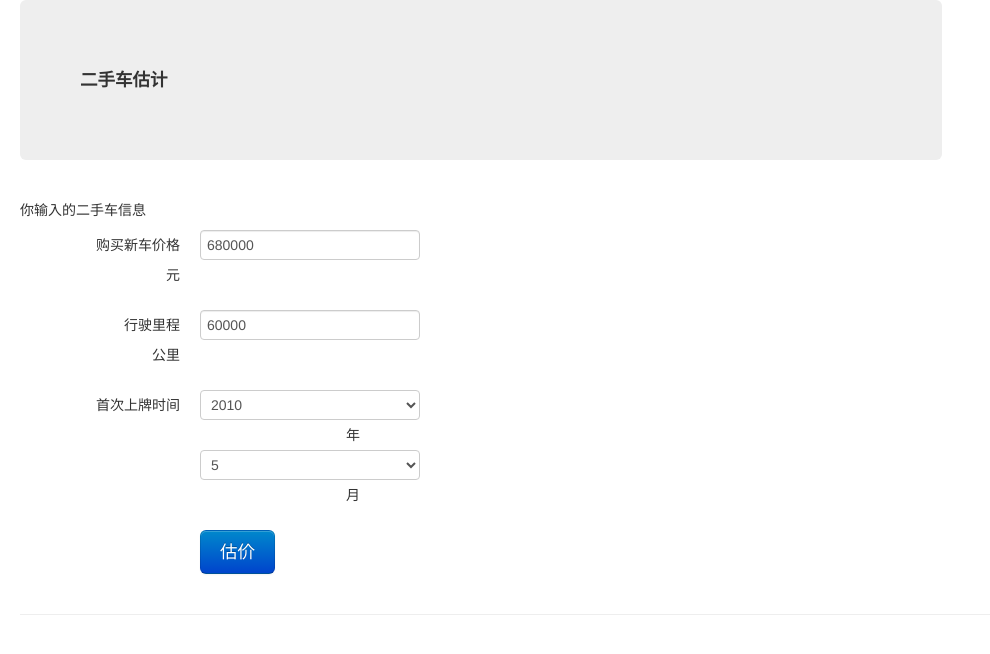
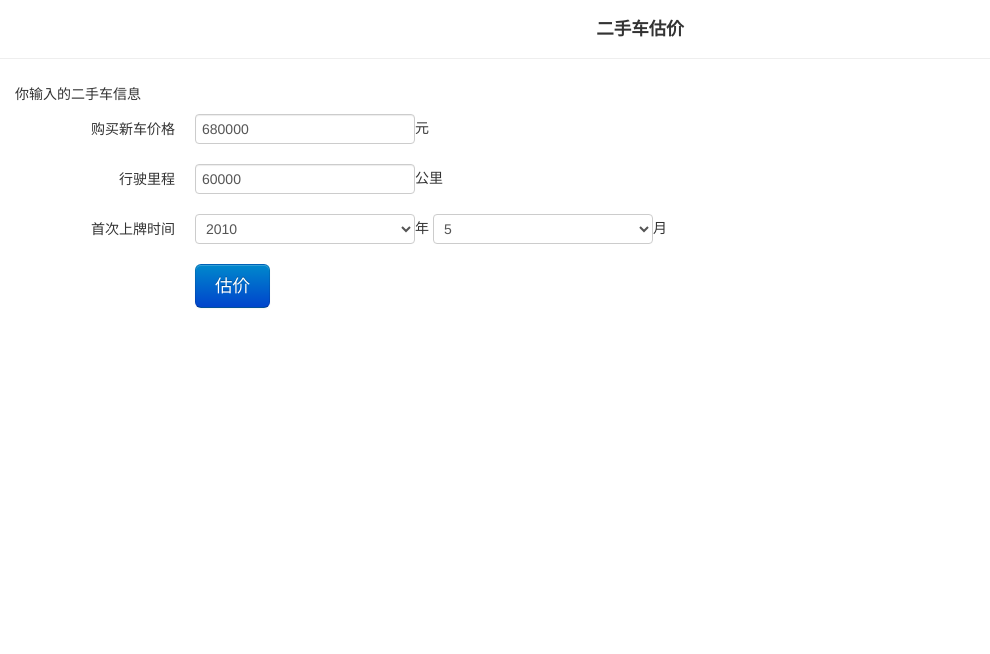
Before and after one commit to lite/pinche, a Flask app: page /gujia/ in a window 1280 px wide. Shown: the top 654 px of the page, without its empty margins (0-990 px from the left). Run offline with Flask 2, Linux system fonts and the light colour scheme.

Commit message:
改变估价的style

```diff
--- a/pinche-api/templates/base.html
+++ b/pinche-api/templates/base.html
@@ -3,30 +3,17 @@
   <head>
     <title>拼车</title>
     <meta name="viewport" content="width=device-width, initial-scale=1.0">
-    <!-- Bootstrap -->
-
     <link href="{{ url_for('static', filename='css/bootstrap.min.css') }}" rel="stylesheet" media="screen">
   </head>
   <body>
-    <div class="container-fluid">
-      <div class="row-fluid">
-        <div class="span9">
-          <div class="hero-unit">
-            <h4>{% block content_title %}{% endblock %}</h4>
-          </div>
-          <div class="row-fluid">
-            <div class="span4">
-              <p>
-                {% block content %}{% endblock %}
-              </p>
-            </div><!--/span-->
-          </div><!--/row-->
-        </div><!--/span-->
-      </div><!--/row-->
-
-      <hr>
-    </div><!--/.fluid-container-->
-
+    <div class="modal-header">
+      <h4 class="text-center">{% block content_title %}{% endblock %}</h4>
+    </div>
+    <div class="modal-body">
+      <p>
+        {% block content %}{% endblock %}
+      </p>
+    </div>
     <script src="http://code.jquery.com/jquery.js"></script>
     <script src="{{ url_for('static', filename='js/bootstrap.min.js') }}"></script>
   </body>
--- a/pinche-api/templates/gujia.html
+++ b/pinche-api/templates/gujia.html
@@ -1,6 +1,6 @@
 {% extends "base.html" %}
 
-{% block content_title %}二手车估计{% endblock %}
+{% block content_title %}二手车估价{% endblock %}
 
 {% block content %}
   <p>你输入的二手车信息</p>
@@ -8,16 +8,14 @@
     <div class="control-group">
       <label class="control-label" for="j">购买新车价格</label>
       <div class="controls">
-        <input type="text" name="j" value="680000">
+        <input type="text" name="j" value="680000"><span>元</span>
       </div>
-      <label class="control-label" for="c">元</label>
     </div>
     <div class="control-group">
       <label class="control-label" for="c">行驶里程</label>
       <div class="controls">
-        <input type="text" name="c" value="60000">
+        <input type="text" name="c" value="60000"><span>公里</span>
       </div>
-      <label class="control-label" for="c">公里</label>
     </div>
     <div class="control-group">
       <label class="control-label" for="ym">首次上牌时间</label>
@@ -26,14 +24,12 @@
           <option>2010</option>
           <option>2011</option>
           <option>2012</option>
-        </select>
-        <label class="control-label" for="y">年</label>
+        </select><span>年</span>
         <select name="m">
           <option>5</option>
           <option>6</option>
           <option>7</option>
-        </select>
-        <label class="control-label" for="y">月</label>
+        </select><span>月</span>
       </div>
     </div>
     <div class="control-group">
```
